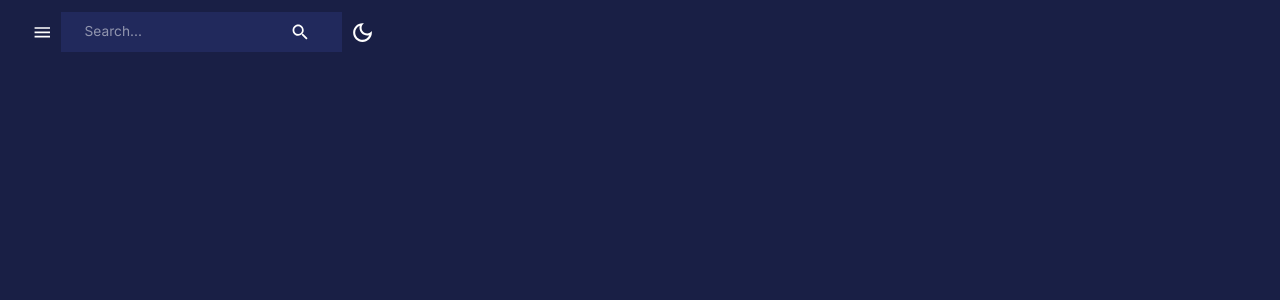
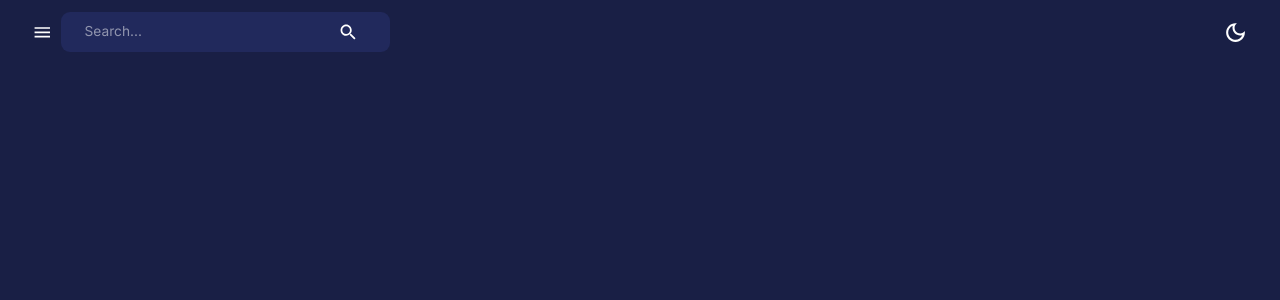
Before and after one commit to seaboyz/admin-dashboard, a React (Create React App) app in the folder client/: page / in a window 1280 px wide. Shown: the top 300 px of the page. Built offline with nearby package versions, Linux system fonts and the light colour scheme.

Commit message:
Finish Left side of the Navbar

```diff
--- a/client/src/components/NavBar.js
+++ b/client/src/components/NavBar.js
@@ -16,22 +16,25 @@ const NavBar = () => {
 				boxShadow: "none"
 			}}
 		>
-			<Toolbar>
-
+			<Toolbar sx={{ justifyContent: "space-between" }}>
+				{/* Left side */}
+				<FlexBetween>
 					<IconButton >
 						<Menu />
 					</IconButton>
-
 					<FlexBetween sx={{
 						bgcolor: "background.alt",
 						p: "0.1rem 1.5rem",
+						gap: "3rem",
+						borderRadius: "9px"
 					}}>
 						<InputBase placeholder="Search..." />
 						<IconButton>
 							<Search />
 						</IconButton>
 					</FlexBetween>
-
+				</FlexBetween>
+				{/* Right side */}
 				<IconButton onClick={() => dispatch(setMode())} >
 					{
 						theme.palette.mode === "dark"
```
Lines whose indentation alone changed are shown as unchanged.
